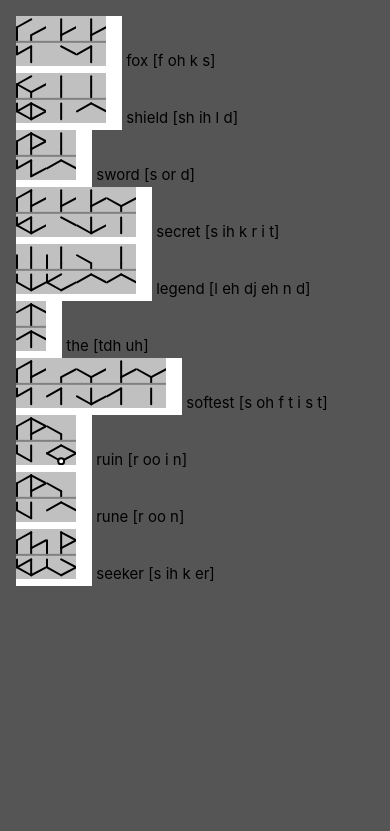
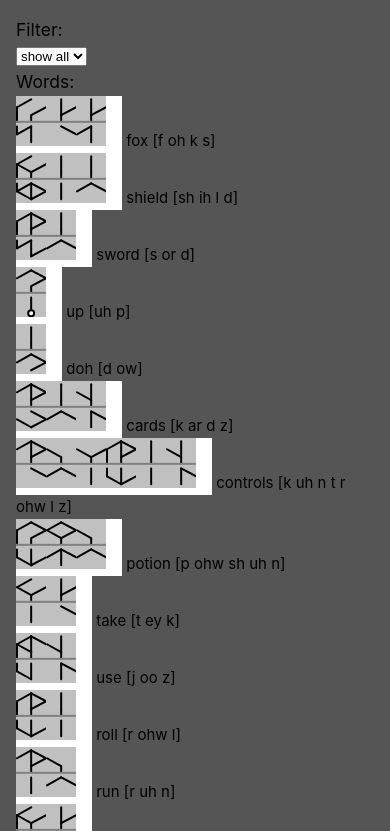
Before and after one commit to Zazcallabah/runic, a Vue app: page /words in a window 390 px wide. Shown: the top 831 px of the page. Built offline with nearby package versions, Linux system fonts and the light colour scheme.

Commit message:
add filtering and phonetics and more words

```diff
--- a/src/utils.ts
+++ b/src/utils.ts
@@ -33,7 +33,7 @@ export const mergeGlyphs = (glyphs: GlyphOrJoin[]): Glyph[] => {
   return r
 }
 
-const flattenGlyphs = (glyphs: GlyphOrJoin[]): Glyph[] => {
+export const flattenGlyphs = (glyphs: GlyphOrJoin[]): Glyph[] => {
   const r: Glyph[] = []
   for (const g of glyphs) {
     if (typeof g[0] === 'string') {
@@ -50,8 +50,10 @@ export const makeMapKey = (glyph: Glyph): string => {
   return glyph.join('')
 }
 
-export const phonetic = (glyphs: GlyphOrJoin[], map: Record<string, string>): string[] => {
-  const flattened = flattenGlyphs(glyphs)
-  const keys = flattened.map(makeMapKey)
+export const getGlyphKeys=(glyphs:Glyph[]):string[]=>{
+  return glyphs.map(makeMapKey)
+}
+
+export const phonetic = (keys: string[], map: Record<string, string>): string[] => {
   return keys.map((k) => map[k])
 }
--- a/src/views/WordView.vue
+++ b/src/views/WordView.vue
@@ -1,36 +1,85 @@
 <script setup lang="ts">
+import { ref, computed } from "vue"
 import RunicWord from '@/components/RunicWord.vue'
 import * as con from '@/glyphs/consonants';
 import * as vow from '@/glyphs/vowels';
-import { ih, i, eh, uh, oh, or, oo, er } from '@/glyphs/vowels';
-import { sh, l, d, s, k, t, r, n, dj, tdh, f } from '@/glyphs/consonants';
-import { phonetic, type GlyphOrJoin } from '@/utils';
+import { ih, i, eh, ey,uh, oh, ar,or, oo,ohw, er,ow ,air} from '@/glyphs/vowels';
+import { sh, l, d, v, s, j,k, t, r, z,n,p, dj, tdh, vuh,m, f } from '@/glyphs/consonants';
+import { phonetic,flattenGlyphs,getGlyphKeys, type GlyphOrJoin } from '@/utils';
 import { names } from '@/glyphs/phonetics';
 
+const filterOn = ref("")
 const words: Record<string, GlyphOrJoin[]> = {
     fox: [[f, oh], k, s],
     shield: [[sh, ih], l, d],
     sword: [[s, or], d],
+
+     up: [[uh,p]],
+     doh: [[d,ow]],
+
+     cards: [[k,ar],d,z],
+     controls: [[k,uh],n,t,[r,ohw],l,z],
+     potion:[[p,ohw],[sh,uh],n],
+     take:[[t,ey],k],
+     use:[[j,oo],z],
+     roll:[[r,ohw],l],
+     run:[[r,uh],n],
+     talk:[[t,oh],k],
+     focus:[[f,ohw],[k,uh],s],
+     move:[[m,oo],vuh],
+
+     is: [[i,z]],
+     the: [[tdh, uh]],
+     of: [[uh,vuh]],
+
+
+
+     // guy inventory crucial
+     // far shore
+     // shadow
+
     secret: [[s, ih], k, [r, i], t],
     legend: [[l, eh], [dj, eh], n, d],
-    the: [[tdh, uh]],
     softest: [[s, oh], f, [t, i], s, t],
     ruin: [[r, oo], [i, n]],
     rune: [[r, oo], n],
     seeker: [[s, ih], [k, er]],
+    heir: [air],
+    unkn: [con.unkn]
 }
 
 type word = {
     text: string;
-    phonetic: string
+    phonetic: string;
+    keys: string[];
     g: GlyphOrJoin[];
 }
 
-const wordList: word[] = Object.keys(words).map(w => { return { text: w, g: words[w], phonetic:phonetic(words[w],names).join(" ") } })
+const makeWord = (w: string): word => {
+    const flat = flattenGlyphs(words[w])
+    const keys = getGlyphKeys(flat)
+    const phones = phonetic(keys,names)
+    return { text: w, g: words[w], phonetic: phones.join(" "), keys }
+}
+const wordList: word[] = Object.keys(words).map(makeWord)
+const filteredWords = computed(() => {
+    if (filterOn.value === "") {
+        return wordList
+    }
+    return wordList.filter(w => w.keys.includes(filterOn.value))
+})
+const filters = Object.keys(names)
 </script>
 
 <template>
-    <p v-for="(w, i) in wordList" :key="i">
+    <h3>Filter:</h3>
+    <select v-model="filterOn">
+      <option selected value="">show all</option>
+      <option v-for="f in filters" :key="f" :value="f">{{ names[f] }}</option>
+    </select>
+
+    <h3>Words:</h3>
+    <p v-for="(w, i) in filteredWords" :key="i">
         <RunicWord :size="50" :glyphs="w.g" /> {{ w.text }} [{{ w.phonetic }}]
     </p>
 </template>
```
